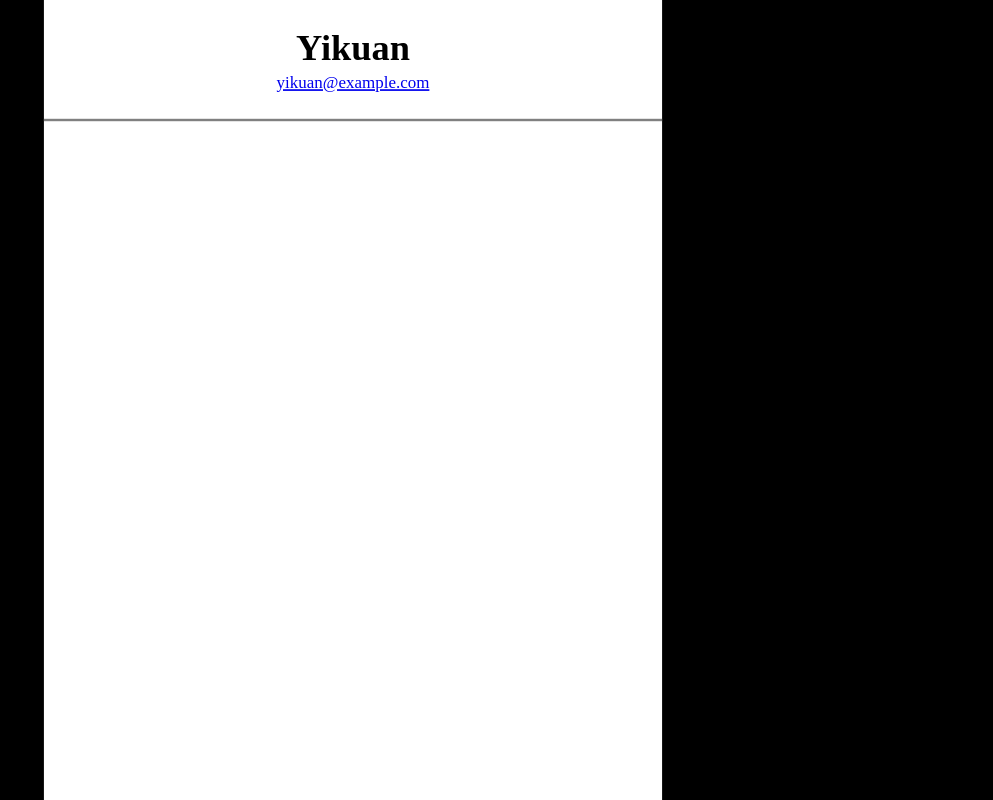
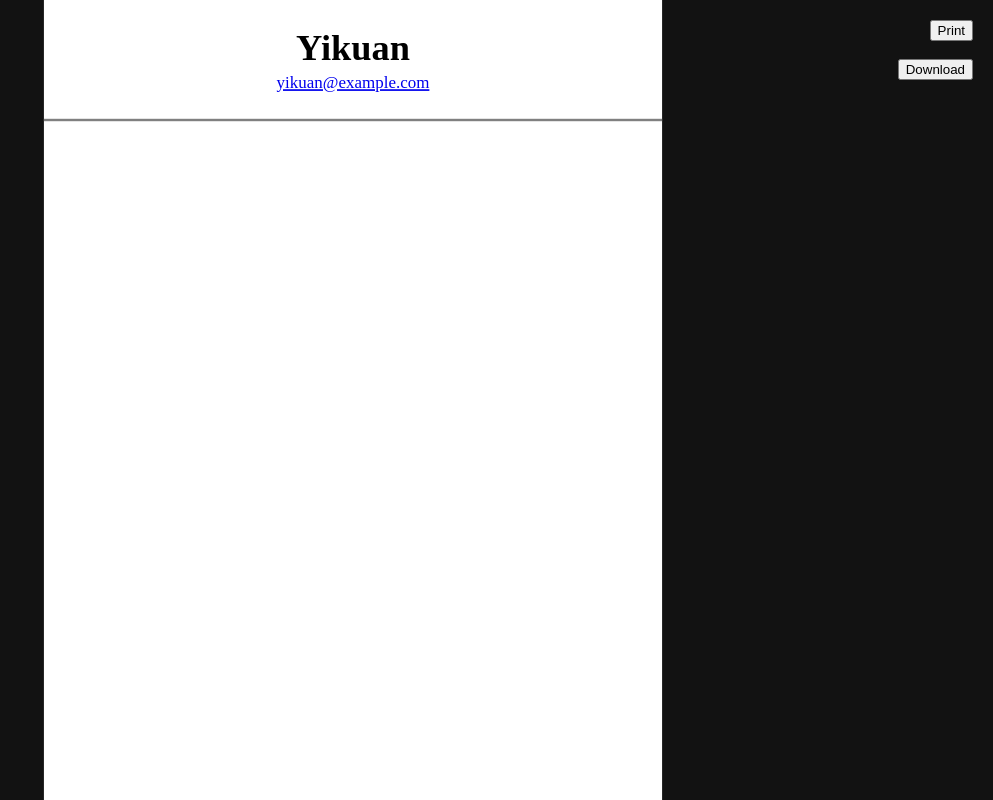
Before and after one commit to yikuansun/interactive-resume-builder, a SvelteKit app: page /resume in a window 1280 px wide. Shown: the whole page, without its empty margins (287-1280 px from the left). Built offline with nearby package versions, Linux system fonts and the light colour scheme.

Commit message:
Create print and download buttons
Nice!

```diff
--- a/src/routes/+page.svelte
+++ b/src/routes/+page.svelte
@@ -21,6 +21,10 @@
 
 <div id="previewPanel">
     <ResumeShell data={resumeData} />
+    <a href="./resume" target="_blank"
+        style:position="absolute" style:top="15px" style:right="15px">
+        <button>Open External</button>
+    </a>
 </div>
 
 <style>
--- a/src/routes/resume/+page.svelte
+++ b/src/routes/resume/+page.svelte
@@ -1,16 +1,65 @@
 <script lang="ts">
     import ResumeShell from "$lib/components/ResumeShell.svelte";
+
+    function print() {
+        window.print();
+    }
 </script>
 
-<div style:width="100vw" style:height="100vh" style:background-color="black"
-    style:position="fixed" style:top="0" style:left="0">
+<div id="main">
     <ResumeShell data={{ name: "Yikuan", email: "yikuan@example.com" }} />
 </div>
 
+<div id="controls">
+    <button on:click={print}>Print</button>
+    <br /> <br />
+    <button on:click={() => {
+        let a = document.createElement("a");
+        a.href = window.URL.createObjectURL(new Blob([document.documentElement.outerHTML], { type: "text/html" }));
+        a.download = "resume.html";
+        a.click();
+    }}>Download</button>
+</div>
+
+<svelte:window
+    on:keydown={(e) => {
+        if (e.key === "p" && (e.ctrlKey || e.metaKey)) {
+            e.preventDefault();
+            print();
+        }
+    }}
+/>
+
 <style>
+    #main {
+        position: fixed;
+        top: 0;
+        left: 0;
+        width: 100%;
+        height: 100%;
+        background-color: #121212;
+    }
+
+    #controls {
+        position: fixed;
+        top: 0;
+        right: 0;
+        box-sizing: border-box;
+        padding: 20px;
+        text-align: right;
+    }
+
     @media print {
         @page {
             margin: 0;
         }
+
+        #controls {
+            display: none;
+        }
+
+        #main {
+            background-color: transparent;
+        }
     }
 </style>
```
